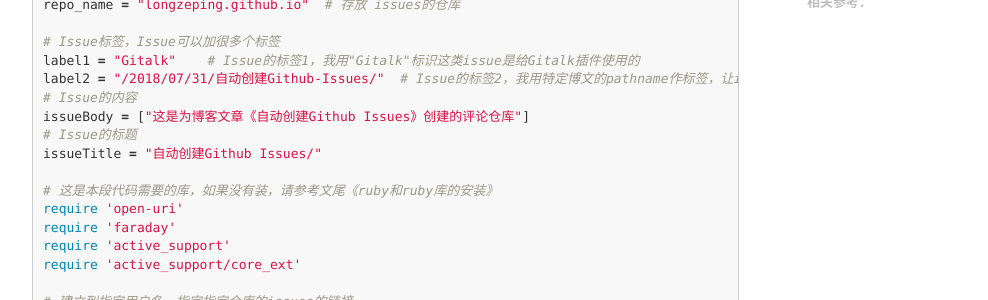
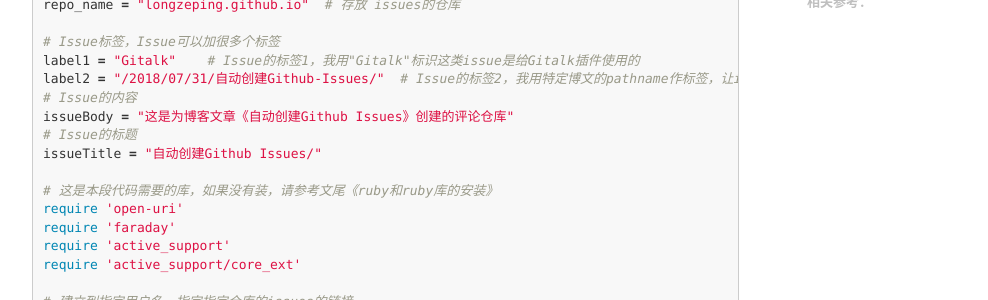
Before and after one commit to v1s007/v1s007.github.io, a Jekyll site: the page built from _posts/2018-07-31-自动创建Github Issues.md, in a window 1280 px wide. Shown: the part 757-1057 px from the top of the page, without its empty margins (233-1221 px from the left). Built offline with Jekyll 4.4.1, drawn with Linux system fonts in a browser that asks for light colours; nearby versions of some CDN libraries; comment, search, counter and statistics services are not loaded.

```diff
--- a/_posts/2018-07-31-自动创建Github Issues.md
+++ b/_posts/2018-07-31-自动创建Github Issues.md
@@ -27,7 +27,7 @@ repo_name = "longzeping.github.io"  # 存放 issues的仓库
 label1 = "Gitalk"    # Issue的标签1，我用"Gitalk"标识这类issue是给Gitalk插件使用的
 label2 = "/2018/07/31/自动创建Github-Issues/"  # Issue的标签2，我用特定博文的pathname作标签，让issue和博文对应
 # Issue的内容
-issueBody = ["这是为博客文章《自动创建Github Issues》创建的评论仓库"]
+issueBody = "这是为博客文章《自动创建Github Issues》创建的评论仓库"
 # Issue的标题
 issueTitle = "自动创建Github Issues/"
 
```
